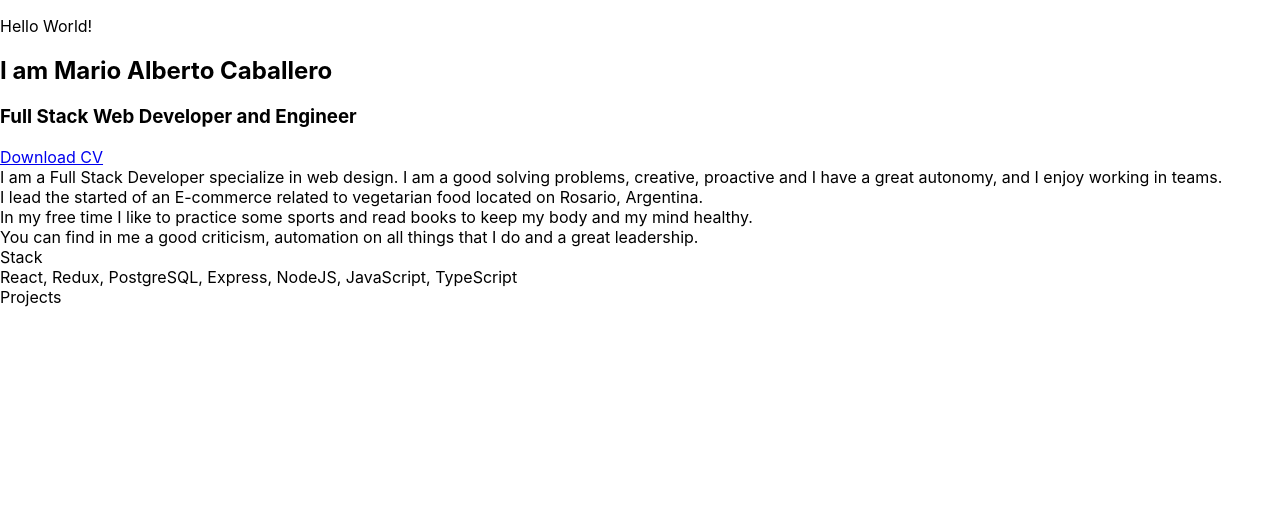
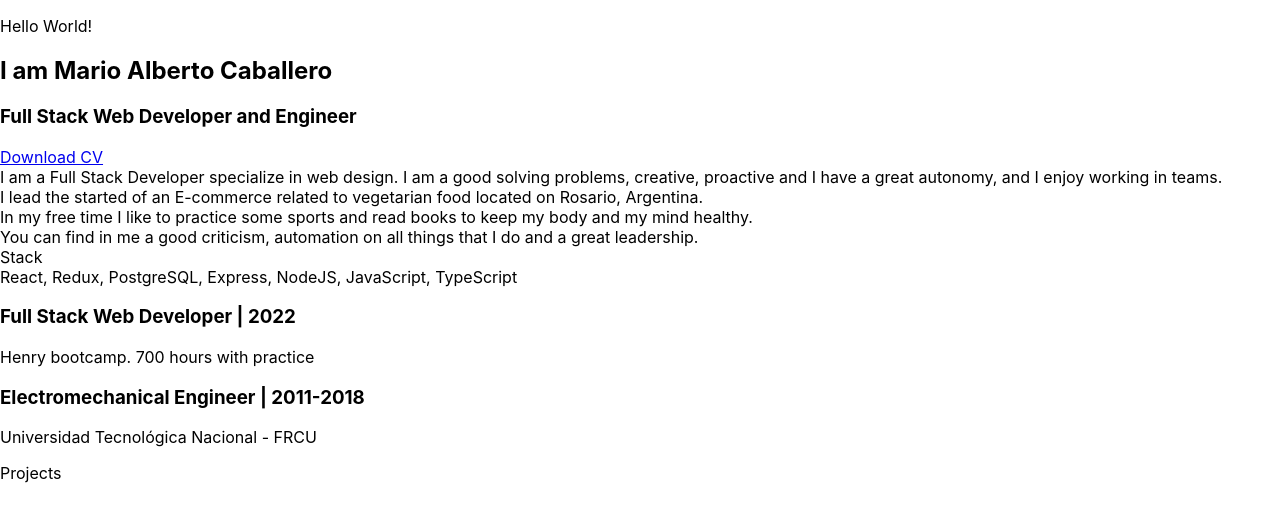
Before and after one commit to marioacaballero/portfolio, a React (Create React App) app: page / in a window 1280 px wide. Shown: the top 520 px of the page. Built offline with nearby package versions, Linux system fonts and the light colour scheme.

Commit message:
create the education.js component and add to app.js

```diff
--- a/src/App.js
+++ b/src/App.js
@@ -1,5 +1,6 @@
 /* eslint-disable linebreak-style */
 import About from './components/About/About';
+import Education from './components/Education/Education';
 import Projects from './components/Projects/Projects';
 import Stack from './components/Stack/Stack';
 
@@ -12,6 +13,7 @@ function App() {
       </header>
       <About />
       <Stack />
+      <Education />
       <Projects />
     </div>
   );
--- /dev/null
+++ b/src/components/Education/Education.js
@@ -0,0 +1,18 @@
+import React from 'react';
+
+function Education() {
+  return (
+    <main>
+      <section>
+        <h3>Full Stack Web Developer | 2022</h3>
+        <p>Henry bootcamp. 700 hours with practice</p>
+      </section>
+      <section>
+        <h3>Electromechanical Engineer | 2011-2018</h3>
+        <p>Universidad Tecnológica Nacional - FRCU</p>
+      </section>
+    </main>
+  );
+}
+
+export default Education;
```
